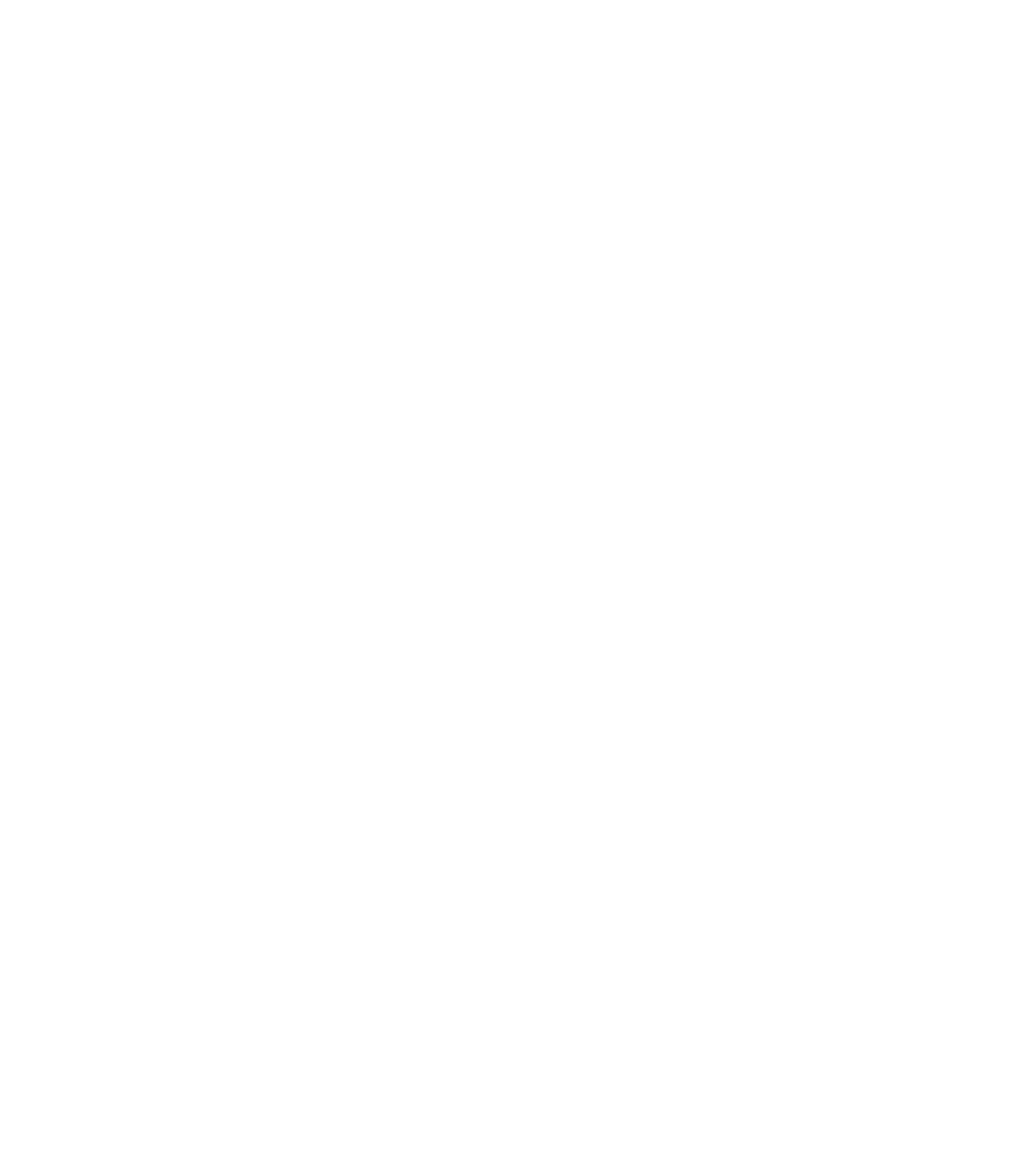
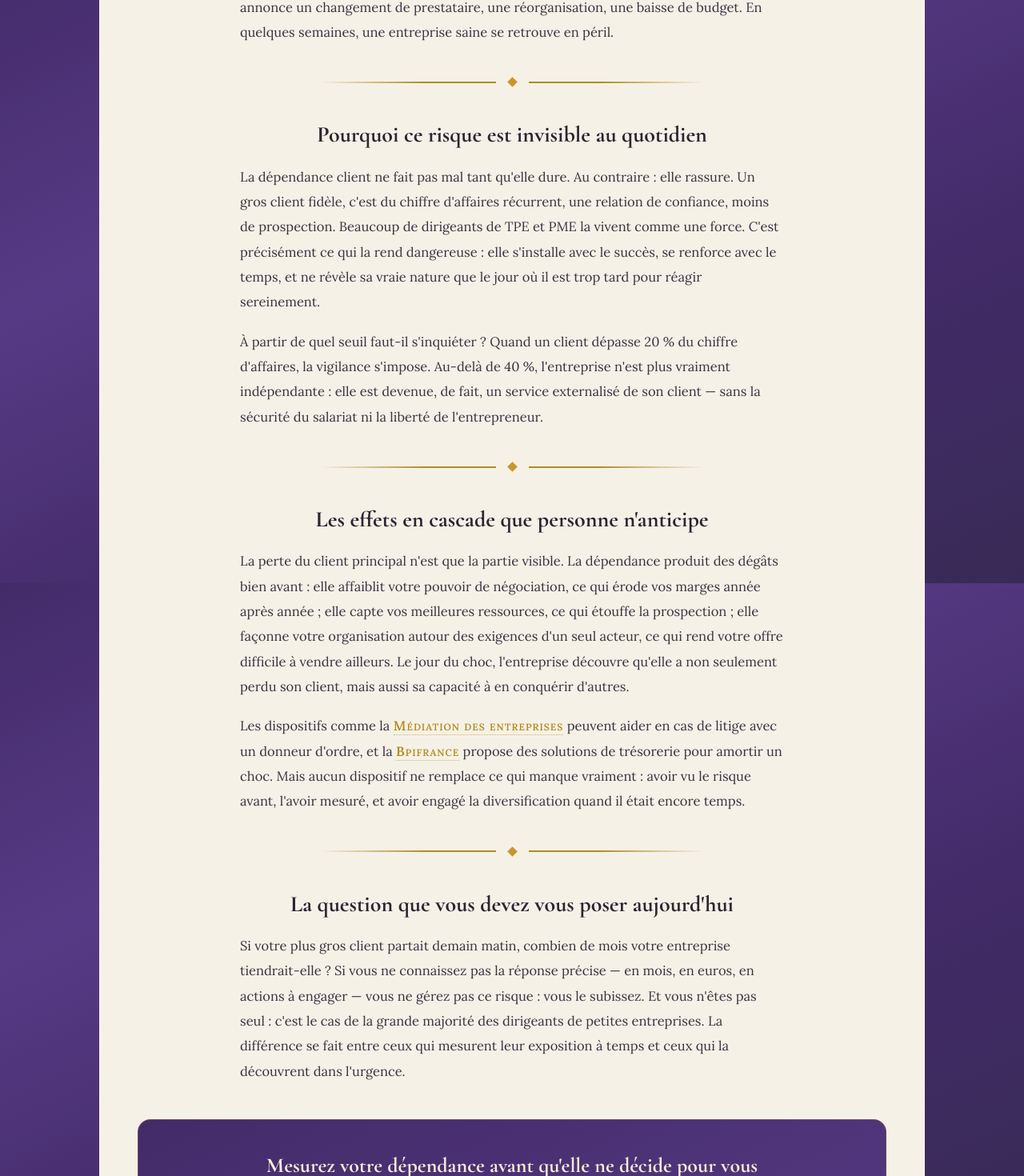
Before and after one commit to gabrielsimonetti62-hub/atlas-diagnostic, a Next.js app: page /articles/dependance-client-danger-silencieux in a window 1280 px wide. Before the commit this address had no page. Shown: the part 871-2341 px from the top of the page at 80% size. Before the commit the page ends 800 px from the top, so only its background shows below. Built offline with nearby package versions, Linux system fonts and the light colour scheme.

Commit message:
Create page.js

```diff
--- /dev/null
+++ b/app/articles/dependance-client-danger-silencieux/page.js
@@ -0,0 +1,30 @@
+import { ArticleShell, ConversionBanner, GoldSep } from "../../components";
+
+export const metadata = {
+  title: "Dépendre d'un seul client : le danger silencieux qui menace les TPE et PME | ATLAS",
+  description: "Sous-traitants, prestataires, indépendants : pourquoi la concentration client est la fragilité la plus sous-estimée des petites entreprises françaises.",
+};
+
+export default function ArticleDependanceClient() {
+  return (
+    <ArticleShell label="Analyse" title="D&eacute;pendre d&apos;un seul client : le danger silencieux qui menace les TPE et PME" image="/images/imprimeur.jpg" imageAlt="Imprimeur contr&ocirc;lant une production dans son atelier">
+      <p>C&apos;est une histoire que connaissent tous les experts-comptables. Un imprimeur qui travaille depuis quinze ans pour le m&ecirc;me donneur d&apos;ordre. Un sous-traitant du b&acirc;timent dont un promoteur repr&eacute;sente les deux tiers de l&apos;activit&eacute;. Une consultante dont un grand compte remplit l&apos;agenda depuis trois ans. Tout va bien &mdash; jusqu&apos;au courriel qui annonce un changement de prestataire, une r&eacute;organisation, une baisse de budget. En quelques semaines, une entreprise saine se retrouve en p&eacute;ril.</p>
+      <GoldSep />
+      <h2>Pourquoi ce risque est invisible au quotidien</h2>
+      <p>La d&eacute;pendance client ne fait pas mal tant qu&apos;elle dure. Au contraire : elle rassure. Un gros client fid&egrave;le, c&apos;est du chiffre d&apos;affaires r&eacute;current, une relation de confiance, moins de prospection. Beaucoup de dirigeants de TPE et PME la vivent comme une force. C&apos;est pr&eacute;cis&eacute;ment ce qui la rend dangereuse : elle s&apos;installe avec le succ&egrave;s, se renforce avec le temps, et ne r&eacute;v&egrave;le sa vraie nature que le jour o&ugrave; il est trop tard pour r&eacute;agir sereinement.</p>
+      <p>&Agrave; partir de quel seuil faut-il s&apos;inqui&eacute;ter ? Quand un client d&eacute;passe 20 % du chiffre d&apos;affaires, la vigilance s&apos;impose. Au-del&agrave; de 40 %, l&apos;entreprise n&apos;est plus vraiment ind&eacute;pendante : elle est devenue, de fait, un service externalis&eacute; de son client &mdash; sans la s&eacute;curit&eacute; du salariat ni la libert&eacute; de l&apos;entrepreneur.</p>
+      <GoldSep />
+      <h2>Les effets en cascade que personne n&apos;anticipe</h2>
+      <p>La perte du client principal n&apos;est que la partie visible. La d&eacute;pendance produit des d&eacute;g&acirc;ts bien avant : elle affaiblit votre pouvoir de n&eacute;gociation, ce qui &eacute;rode vos marges ann&eacute;e apr&egrave;s ann&eacute;e ; elle capte vos meilleures ressources, ce qui &eacute;touffe la prospection ; elle fa&ccedil;onne votre organisation autour des exigences d&apos;un seul acteur, ce qui rend votre offre difficile &agrave; vendre ailleurs. Le jour du choc, l&apos;entreprise d&eacute;couvre qu&apos;elle a non seulement perdu son client, mais aussi sa capacit&eacute; &agrave; en conqu&eacute;rir d&apos;autres.</p>
+      <p>Les dispositifs comme la <a href="https://www.mediateur-des-entreprises.fr" target="_blank" rel="noopener">M&eacute;diation des entreprises</a> peuvent aider en cas de litige avec un donneur d&apos;ordre, et la <a href="https://www.bpifrance.fr" target="_blank" rel="noopener">Bpifrance</a> propose des solutions de tr&eacute;sorerie pour amortir un choc. Mais aucun dispositif ne remplace ce qui manque vraiment : avoir vu le risque avant, l&apos;avoir mesur&eacute;, et avoir engag&eacute; la diversification quand il &eacute;tait encore temps.</p>
+      <GoldSep />
+      <h2>La question que vous devez vous poser aujourd&apos;hui</h2>
+      <p>Si votre plus gros client partait demain matin, combien de mois votre entreprise tiendrait-elle ? Si vous ne connaissez pas la r&eacute;ponse pr&eacute;cise &mdash; en mois, en euros, en actions &agrave; engager &mdash; vous ne g&eacute;rez pas ce risque : vous le subissez. Et vous n&apos;&ecirc;tes pas seul : c&apos;est le cas de la grande majorit&eacute; des dirigeants de petites entreprises. La diff&eacute;rence se fait entre ceux qui mesurent leur exposition &agrave; temps et ceux qui la d&eacute;couvrent dans l&apos;urgence.</p>
+      <ConversionBanner
+        title="Mesurez votre d&eacute;pendance avant qu&apos;elle ne d&eacute;cide pour vous"
+        text="Le diagnostic ATLAS quantifie votre concentration client, &eacute;value votre r&eacute;sistance &agrave; un choc et priorise les actions pour diversifier."
+        stat="&Agrave; partir de 199 &euro; &middot; Signal d&eacute;pendance client analys&eacute; en profondeur"
+      />
+    </ArticleShell>
+  );
+}
```
